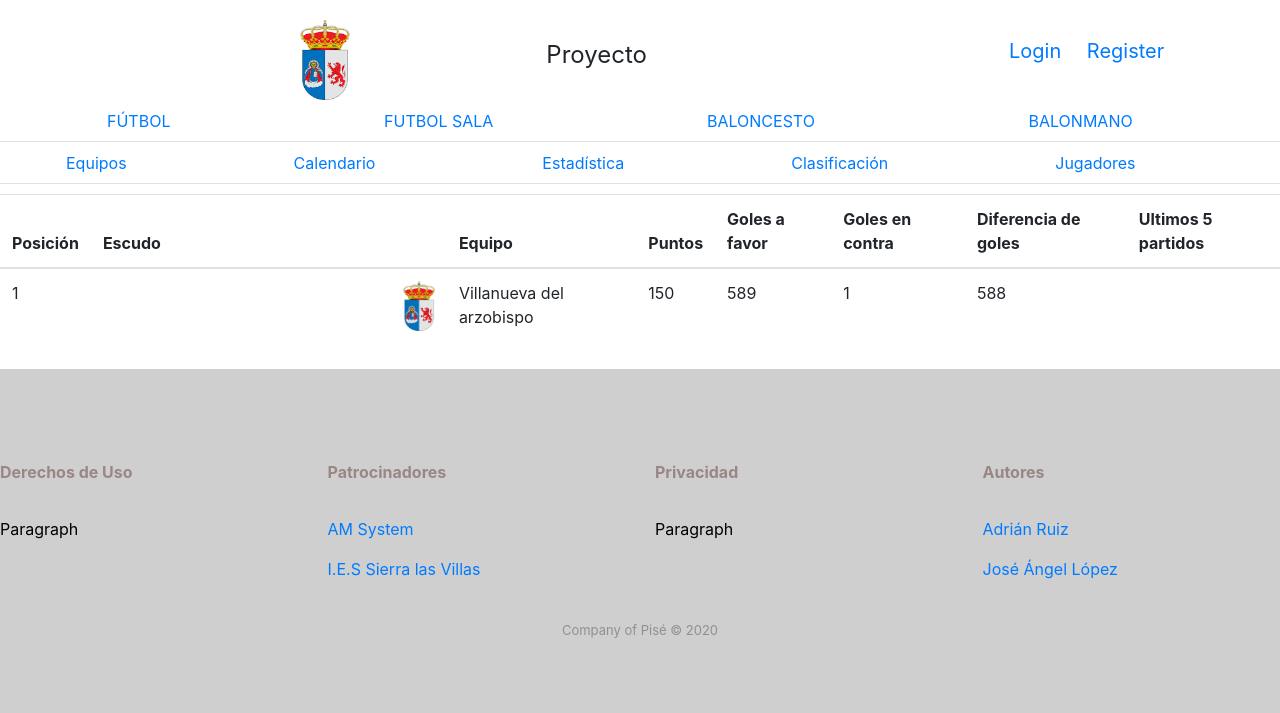
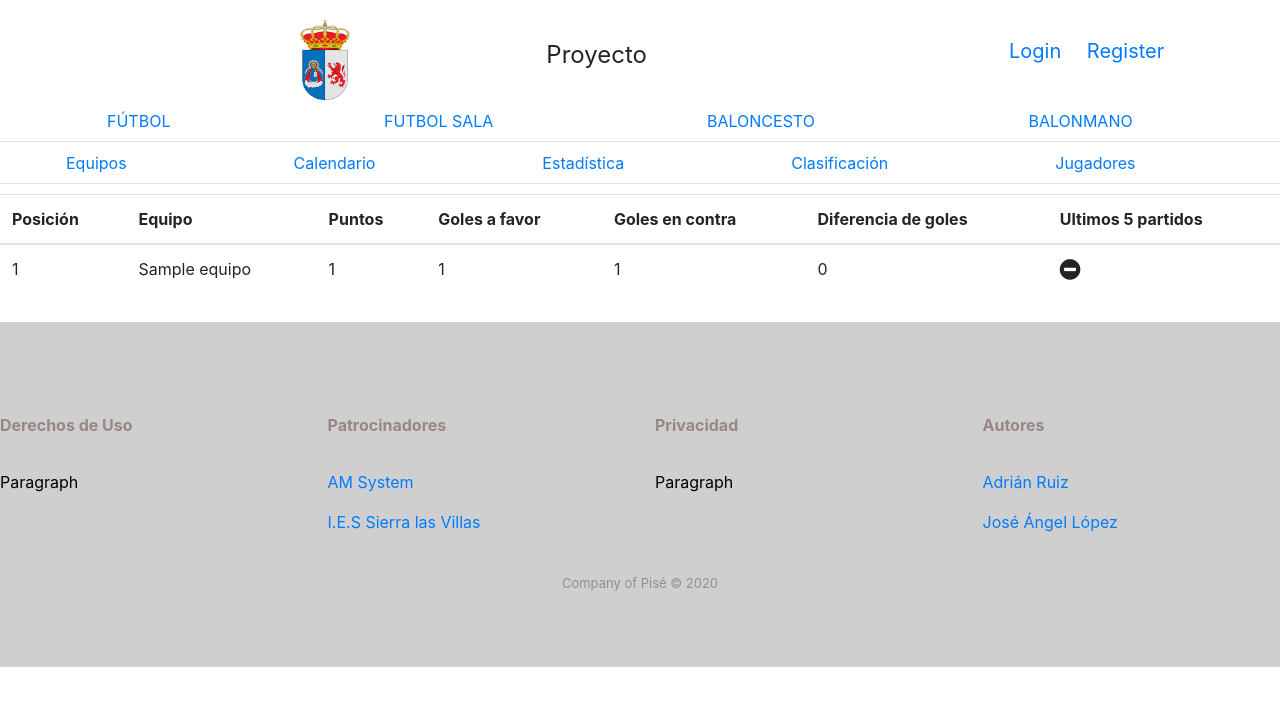
Before and after one commit to adrianruizdeveloper/deporte, a PHP site: page /clasificacion.php in a window 1280 px wide. Shown: the top 713 px of the page. Run offline with PHP 8.4, Linux system fonts and the light colour scheme; tables that the repository leaves empty hold one stand-in row (values such as "Sample post").

Commit message:
Add files via upload

```diff
--- a/pagina prueba/clasificacion.php
+++ b/pagina prueba/clasificacion.php
@@ -18,20 +18,62 @@
 
     <link rel="stylesheet" href="assets/bootstrap/css/bootstrap.min.css">
     <link rel="stylesheet" href="assets/css/styles_clasificacion.css">
-
+    <link rel="stylesheet" href="https://cdnjs.cloudflare.com/ajax/libs/font-awesome/4.7.0/css/font-awesome.min.css">
 
 </head>
 
 <body>
 <?php include 'cabecera.php'; ?>
 <?php include 'conexionproyecto.php'; ?>
+<?php
+$lista = "";
+$consulta_equipos = "SELECT idequipo, nombre_eq from equipo;";
+$n = 1;
+foreach ($db->query($consulta_equipos) as $fila) {
+    $idequipo = $fila['idequipo'];
+    $nombre_eq = $fila['nombre_eq'];
+    $lista .= "<tr><td>" . $n . "</td><td></img class=\"escudo\"> " . $nombre_eq . "</td>" . calcular_puntos($db, $idequipo, $nombre_eq) . "</tr>";
+}
 
+function calcular_puntos($db, $idequipo)
+{
+    $puntos = 0;
+    $partidos = "";
+    $consulta_puntos = "SELECT local_cal, visitante_cal, goleslocal_cal, golesvisitante_cal, temporada_cal from calendario where temporada_cal = 1";
+    foreach ($db->query($consulta_puntos) as $fila) {
+        $local_cal = $fila['local_cal'];
+        $visitante_cal = $fila['visitante_cal'];
+        $goleslocal_cal = $fila['goleslocal_cal'];
+        $golesvisitante_cal = $fila['golesvisitante_cal'];
+        $goles_favor = 0;
+        $goles_contra = 0;
+        if ($local_cal == $idequipo) {
+            $goles_favor += $goleslocal_cal;
+            $goles_contra += $golesvisitante_cal;
+        } else {
+            $goles_favor += $golesvisitante_cal;
+            $goles_contra += $goleslocal_cal;
+        }
+        if ($local_cal == $idequipo && $goleslocal_cal > $golesvisitante_cal || $visitante_cal == $idequipo && $golesvisitante_cal > $goleslocal_cal) {
+            $puntos += 3;
+            $partidos .= "<i style=\"font-size:24px\" class=\"fa\">&#xf058;</i>";
+        } else if ($goleslocal_cal == $golesvisitante_cal) {
+            $puntos += 1;
+            $partidos .= "<i style=\"font-size:24px\" class=\"fa\">&#xf056;</i>";
+        } else {
+            $partidos .= "<i style=\"font-size:24px\" class=\"fa\">&#xf00d;</i>";
+        }
+    }
+    return "<td>$puntos</td><td>".$goles_favor."</td><td>".$goles_contra."</td><td>".(int)($goles_favor-$goles_contra)."</td><td>".$partidos."</td>";
+}
+
+
+?>
 <div class="table-responsive">
     <table class="table">
         <thead>
         <tr>
             <th>Posición</th>
-                    <th>Escudo</th>
             <th>Equipo</th>
             <th>Puntos</th>
             <th>Goles a favor</th>
@@ -41,16 +83,7 @@
         </tr>
         </thead>
         <tbody>
-                <tr>
-                    <td>1</td>
-                    <td><img class="escudo" src="assets/img/descarga.png"></td>
-                    <td>Villanueva del arzobispo</td>
-                    <td>150</td>
-                    <td>589</td>
-                    <td>1</td>
-                    <td>588</td>
-
-                </tr>
+            <?php echo $lista ?>
         </tbody>
     </table>
 </div>
```
Lines whose indentation alone changed are shown as unchanged.
